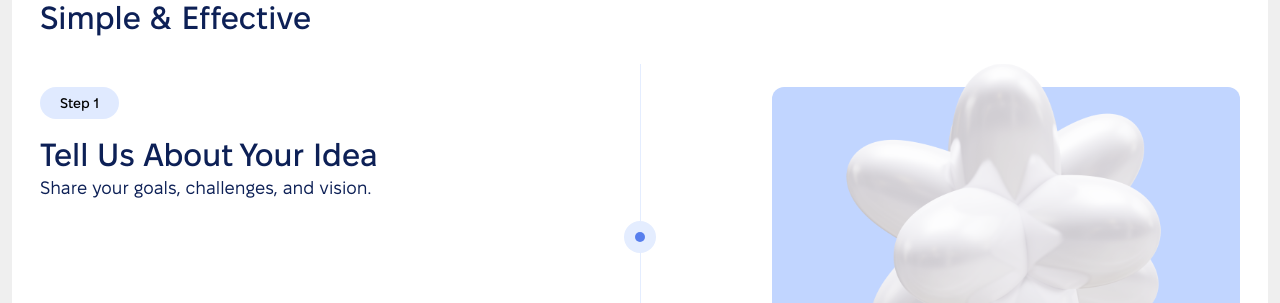
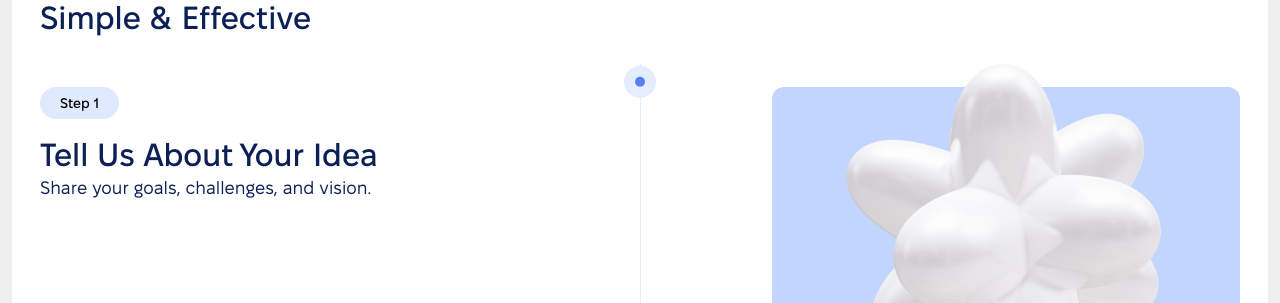
Before and after one commit to born2bemedia/wanmarkglobal-front, a Next.js app: page / in a window 1280 px wide. Shown: the part 2833-3136 px from the top of the page. Built offline with nearby package versions, Linux system fonts and the light colour scheme.

Commit message:
added speed

```diff
--- a/src/app/components/how-it-works/how-it-works.module.scss
+++ b/src/app/components/how-it-works/how-it-works.module.scss
@@ -83,7 +83,6 @@
   align-items: center;
   justify-content: center;
   position: absolute;
-  top: 50%;
   left: 50%;
   transform: translate(-50%, -50%);
 
@@ -94,6 +93,27 @@
     height: 10px;
   }
 }
+
+.firstFlowDot {
+  top: 0;
+  transform: translate(-50%, -535%);
+}
+
+.secondFlowDot {
+  top: 0;
+  transform: translate(-50%, -200%);
+}
+
+.thirdFlowDot {
+  top: 0;
+  transform: translate(-50%, 100%);
+}
+
+.fourFlowDot {
+  top: 0;
+  transform: translate(-50%, 435%);
+}
+
 
 .mobileSteps {
   display: none;
--- a/src/app/components/how-it-works/how-it-works.tsx
+++ b/src/app/components/how-it-works/how-it-works.tsx
@@ -133,7 +133,7 @@ export function StepSlide({
         </Title>
         <Text color="mediumBlue">{desc}</Text>
       </div>
-      <FlowLine />
+      <FlowLine step={index + 1} />
       <div className={st.slideImgLayout} style={{ backgroundColor: bgColor }}>
         {img}
       </div>
@@ -170,11 +170,18 @@ export function StepCard({
   );
 }
 
-export function FlowLine() {
+export function FlowLine({ step }: { step: number }) {
   return (
     <div className={st.flow}>
       <div className={st.flowLine} />
-      <div className={st.flowDotLayout}>
+      <div
+        className={cn(st.flowDotLayout, {
+          [st.firstFlowDot]: step === 1,
+          [st.secondFlowDot]: step === 2,
+          [st.thirdFlowDot]: step === 3,
+          [st.fourFlowDot]: step === 4,
+        })}
+      >
         <div />
       </div>
     </div>
--- a/src/shared/ui/components/slider/slider.tsx
+++ b/src/shared/ui/components/slider/slider.tsx
@@ -14,6 +14,7 @@ export function Slider({ slides }: { slides: ReactNode[] }) {
       direction="vertical"
       slidesPerView={1}
       spaceBetween={30}
+      speed={700}
       mousewheel={true}
       modules={[Mousewheel, Pagination]}
       className="mySwiper"
```
